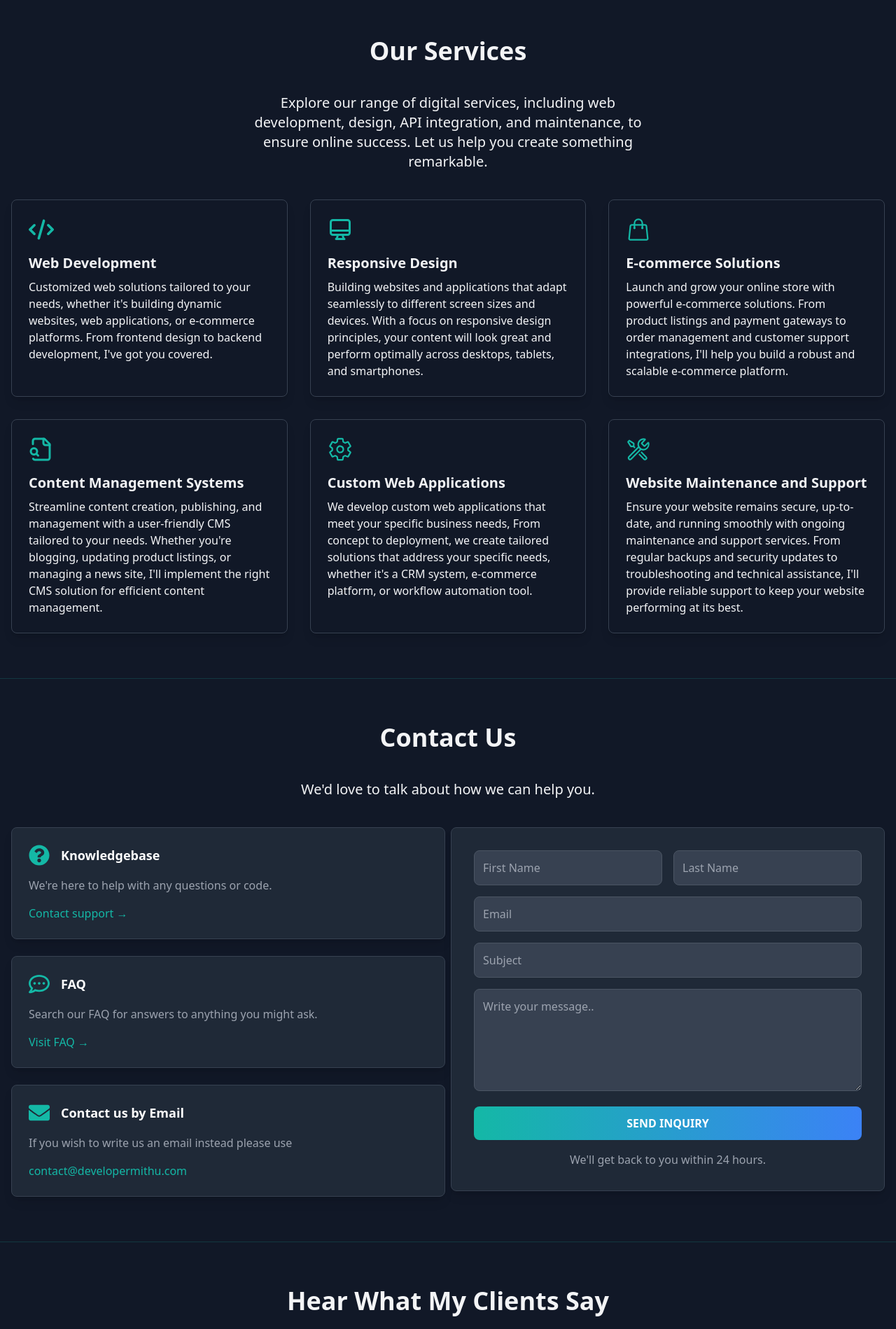
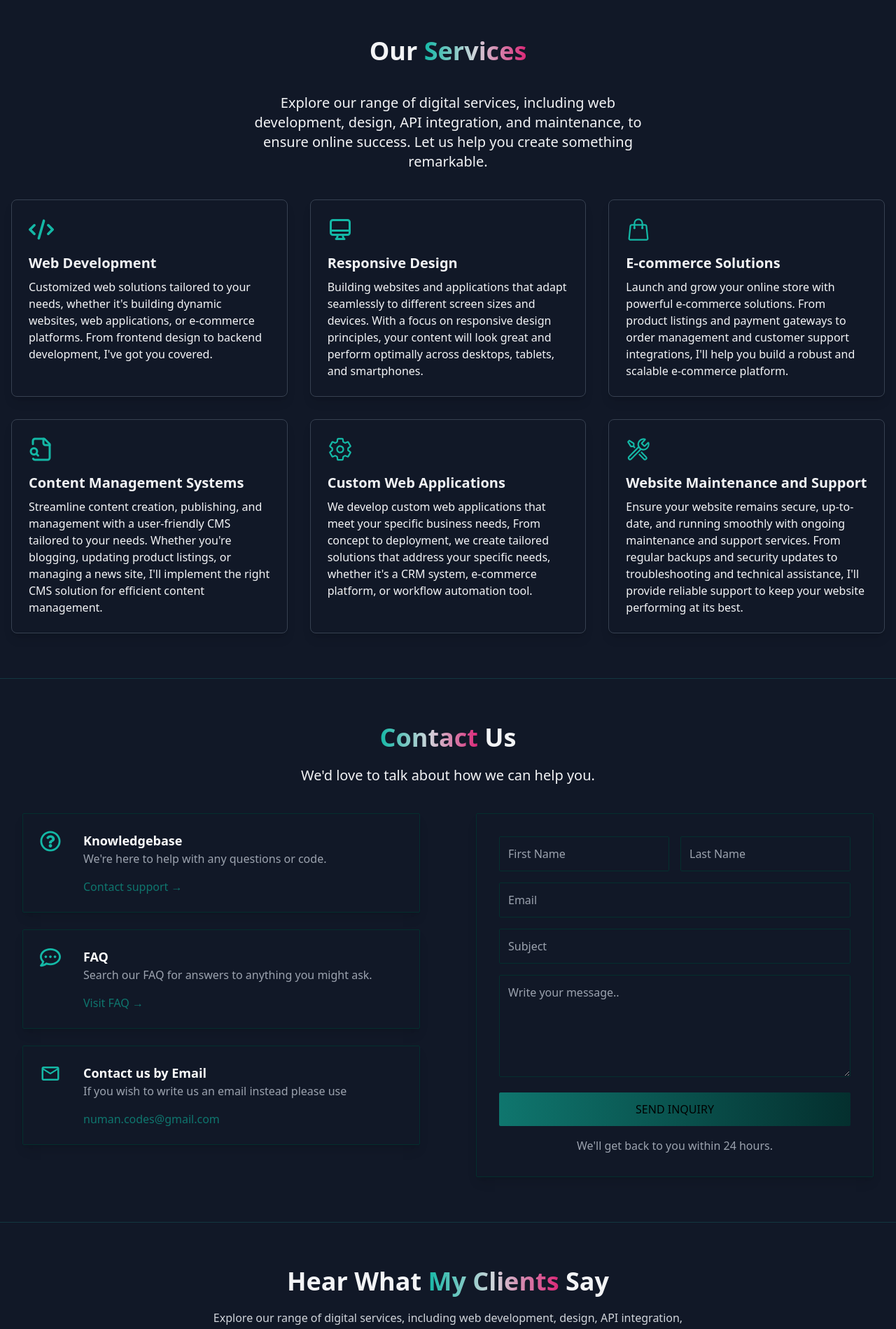
Before and after one commit to Numan-star/my-portfolio, a Next.js app: page / in a window 1280 px wide. Shown: the part 880-2779 px from the top of the page at 70% size. Built offline with nearby package versions, Linux system fonts and the light colour scheme.

Commit message:
add style

```diff
--- a/app/components/ContactForm.js
+++ b/app/components/ContactForm.js
@@ -1,20 +1,23 @@
+"use client";
+
+
 export default function ContactForm() {
   return (
-      <form className="bg-gray-800 p-8 rounded-lg shadow-lg border border-gray-700">
+    <form className="bg-gray-900 p-8 rounded-sm shadow-lg border border-teal-950">
       <div className="grid grid-cols-1 md:grid-cols-2 gap-4 mb-4">
-          <input type="text" placeholder="First Name" className="p-3 rounded-lg bg-gray-700 border border-gray-600 text-white" />
-          <input type="text" placeholder="Last Name" className="p-3 rounded-lg bg-gray-700 border border-gray-600 text-white" />
+        <input type="text" placeholder="First Name" id="first-name-input" className="p-3 rounded-sm bg-gray-900 border border-teal-950 text-gray focus:border-teal-700 focus:outline-none" />
+        <input type="text" placeholder="Last Name" className="p-3 rounded-sm bg-gray-900 border border-teal-950 text-gray focus:border-teal-700 focus:outline-none" />
       </div>
       <div className="mb-4">
-          <input type="email" placeholder="Email" className="w-full p-3 rounded-lg bg-gray-700 border border-gray-600 text-white" />
+        <input type="email" placeholder="Email" className="w-full p-3 rounded-sm bg-gray-900 border border-teal-950 text-gray focus:border-teal-700 focus:outline-none" />
       </div>
       <div className="mb-4">
-          <input type="text" placeholder="Subject" className="w-full p-3 rounded-lg bg-gray-700 border border-gray-600 text-white" />
+        <input type="text" placeholder="Subject" className="w-full p-3 rounded-sm bg-gray-900 border border-teal-950 text-gray focus:border-teal-700 focus:outline-none" />
       </div>
       <div className="mb-4">
-          <textarea rows="5" placeholder="Write your message.." className="w-full p-3 rounded-lg bg-gray-700 border border-gray-600 text-white"></textarea>
+        <textarea rows="5" placeholder="Write your message.." className="w-full p-3 rounded-sm bg-gray-900 border border-teal-950 text-gray focus:border-teal-700 focus:outline-none"></textarea>
       </div>
-        <button type="submit" className="w-full bg-gradient-to-r from-teal-500 to-blue-500 hover:from-teal-400 hover:to-blue-400 text-white font-bold py-3 rounded-lg transition-colors">
+      <button type="submit" className="w-full bg-gradient-to-r from-teal-700 to-teal-950 text-gray font-normal py-3 rounded-sm">
         SEND INQUIRY
       </button>
       <p className="text-gray-400 text-center mt-4">We'll get back to you within 24 hours.</p>
--- a/app/components/ContactSection.js
+++ b/app/components/ContactSection.js
@@ -1,45 +1,67 @@
+"use client";
+
 import ContactForm from './ContactForm';
-import { FaQuestionCircle, FaRegCommentDots, FaEnvelope } from 'react-icons/fa';
+import { FaRegQuestionCircle, FaRegCommentDots } from 'react-icons/fa';
+import { MdOutlineEmail } from "react-icons/md";
 
 export default function ContactSection() {
+
+    const scrollToFirstNameInput = () => {
+        const firstNameInput = document.getElementById('first-name-input');
+        if (firstNameInput) {
+        //   firstNameInput.scrollIntoView({ behavior: 'smooth' });
+          firstNameInput.focus();
+        }
+      };
+
     return (
         <section className="bg-gray-900 py-16 border-t border-t-teal-500/20">
             <div className="container mx-auto px-4 text-center">
-            <h2 className="text-4xl font-bold text-center mb-10 text-gray-100">Contact Us</h2>
-            <p className='text-gray-100 text-xl max-w-xl mx-auto mb-10'>We'd love to talk about how we can help you.</p>
+                <h2 className="text-4xl font-bold text-center mb-5 text-gray-100">
+                    <span className="bg-gradient-to-r from-teal-500 via-gray-300 to-pink-600 bg-clip-text text-transparent">Contact</span> Us
+                </h2>
+                <p className='text-gray-100 text-xl max-w-xl mx-auto mb-10'>We'd love to talk about how we can help you.</p>
             </div>
 
-            <div className="container mx-auto px-4 flex flex-col lg:flex-row justify-between gap-2 py-0">
+            <div className="container mx-auto px-8 flex flex-col lg:flex-row justify-between gap-20 py-0">
                 {/* Left Side: Info Cards */}
                 <div className="w-full lg:w-1/2 flex flex-col space-y-6 mb-8 lg:mb-0">
                     {/* Info Card 1 */}
-                    <div className="bg-gray-800 p-6 rounded-lg shadow-lg border border-gray-700">
-                        <div className="flex items-center mb-4">
-                            <FaQuestionCircle className="text-teal-500 text-3xl mr-4" />
+                    <div className="bg-gray-900 p-6 rounded-sm shadow-lg border border-teal-950 hover:border-teal-700 flex gap-4">
+                        <div>
+                            <FaRegQuestionCircle className="text-teal-500 text-3xl mr-4" />
+                        </div>
+                        <div>
                             <h3 className="text-white font-bold text-lg">Knowledgebase</h3>
+                            <p className="text-gray-400">We're here to help with any questions or code.</p>
+                            <a  onClick={scrollToFirstNameInput} className="text-teal-700 mt-4 inline-block hover:text-teal-500 cursor-pointer">Contact support →</a>
                         </div>
-                        <p className="text-gray-400">We're here to help with any questions or code.</p>
-                        <a href="#" className="text-teal-500 mt-4 inline-block">Contact support →</a>
+
                     </div>
 
                     {/* Info Card 2 */}
-                    <div className="bg-gray-800 p-6 rounded-lg shadow-lg border border-gray-700">
-                        <div className="flex items-center mb-4">
+                    <div className="bg-gray-900 p-6 rounded-sm shadow-lg border border-teal-950 hover:border-teal-700 flex gap-4">
+                        <div>
                             <FaRegCommentDots className="text-teal-500 text-3xl mr-4" />
+                        </div>
+                        <div>
                             <h3 className="text-white font-bold text-lg">FAQ</h3>
+                            <p className="text-gray-400">Search our FAQ for answers to anything you might ask.</p>
+                            <a className="text-teal-700 mt-4 inline-block hover:text-teal-500 cursor-pointer">Visit FAQ →</a>
                         </div>
-                        <p className="text-gray-400">Search our FAQ for answers to anything you might ask.</p>
-                        <a href="#" className="text-teal-500 mt-4 inline-block">Visit FAQ →</a>
                     </div>
 
                     {/* Info Card 3 */}
-                    <div className="bg-gray-800 p-6 rounded-lg shadow-lg border border-gray-700">
-                        <div className="flex items-center mb-4">
-                            <FaEnvelope className="text-teal-500 text-3xl mr-4" />
+                    <div className="bg-gray-900 p-6 rounded-sm shadow-lg border border-teal-950 hover:border-teal-700 flex gap-4">
+                        <div>
+                            <MdOutlineEmail className="text-teal-500 text-3xl mr-4" />
+                        </div>
+                        <div>
                             <h3 className="text-white font-bold text-lg">Contact us by Email</h3>
+                            <p className="text-gray-400">If you wish to write us an email instead please use</p>
+                            <a href="mailto:numan.codes@gmail.com" className="text-teal-700 mt-4 inline-block hover:text-teal-500">numan.codes@gmail.com</a>
                         </div>
-                        <p className="text-gray-400">If you wish to write us an email instead please use</p>
-                        <a href="mailto:contact@developermithu.com" className="text-teal-500 mt-4 inline-block">contact@developermithu.com</a>
+
                     </div>
                 </div>
 
@@ -48,6 +70,6 @@ export default function ContactSection() {
                     <ContactForm />
                 </div>
             </div>
-        </section>
+        </section >
     );
 }
--- a/app/components/Header.js
+++ b/app/components/Header.js
@@ -20,7 +20,7 @@ export default function Header() {
           <span className="text-teal-500 text-4xl">
             <IconComponent />
           </span>
-          <span>Developer Numan</span>
+          <span className='text-2xl bg-gradient-to-r from-teal-500 via-gray-300 to-pink-600 bg-clip-text text-transparent'>Developer Numan</span>
         </div>
         {/* <button
           className="md:hidden flex items-center z-50"
--- a/app/components/ProfileCard.js
+++ b/app/components/ProfileCard.js
@@ -33,16 +33,17 @@ export default function ProfileCard() {
                     alt="Profile"
                     width={200} // Width of the image
                     height={200} // Height of the image
-                    className="rounded-full mb-4 mx-auto"
+                    className="rounded-full mb-7 mx-auto border-2 border-teal-800 shadow-2xl shadow-teal-700"
                 />
-                <h1 className="text-3xl md:text-4xl lg:text-5xl font-semibold mb-6 text-gray-100">
+                <h1 className="text-4xl md:text-5xl lg:text-6xl font-bold mb-6 bg-gradient-to-r from-teal-500 via-gray-300 to-pink-600 bg-clip-text text-transparent">
                     Muhammad Numan
                 </h1>
-                <h1 className="text-4xl md:text-5xl lg:text-6xl font-bold mb-2 text-gray-100 mb-8 animate-slideIn">
+
+                <h1 className="text-4xl md:text-5xl lg:text-6xl font-bold text-gray-100 mb-8 animate-slideIn">
                     {texts[currentTextIndex]}
                 </h1>
                 <p className="text-gray-100 text-base md:text-lg lg:text-xl max-w-xl mx-auto">
-                    I turn ideas into web reality. Experienced in both front-end and back-end development, I craft elegant user interfaces and scalable server-side solutions.
+                    I turn ideas into web reality. Experienced in both <span className='text-teal-500'>front-end</span> and <span className='text-teal-500'>back-end</span> development, I craft elegant user interfaces and scalable server-side solutions.
                 </p>
             </div>
         </div>
--- a/app/components/Services.js
+++ b/app/components/Services.js
@@ -51,7 +51,9 @@ export default function Services() {
         <section className="bg-gray-900 py-16 border-t border-t-teal-500/20">
             {/* py-10 text-white bg-gray-900 border-t sm:py-14 lg:py-20 border-t-teal-500/20 */}
             <div className="container mx-auto px-4 text-center">
-                <h2 className="text-4xl font-bold text-center mb-10 text-gray-100">Our Services</h2>
+                <h2 className="text-4xl font-bold text-center mb-10 text-gray-100">
+                    Our <span className="bg-gradient-to-r from-teal-500 via-gray-300 to-pink-600 bg-clip-text text-transparent">Services</span>
+                </h2>
                 <p className='text-gray-100 text-xl max-w-xl mx-auto mb-10'>Explore our range of digital services, including web development, design, API integration, and maintenance, to ensure online success. Let us help you create something remarkable.
                 </p>
                 <div className="grid grid-cols-1 md:grid-cols-2 lg:grid-cols-3 gap-8">
--- a/app/components/Testimonials.js
+++ b/app/components/Testimonials.js
@@ -36,7 +36,9 @@ export default function Testimonials() {
     <section className="bg-gray-900 py-16 border-t border-t-teal-500/20">
       <div className="container mx-auto px-4">
         <div className="max-w-2xl mx-auto text-center mb-12">
-          <h2 className="text-4xl font-bold text-gray-100 mb-5">Hear What My Clients Say</h2>
+          <h2 className="text-4xl font-bold text-center mb-5 text-gray-100">
+            Hear What <span className="bg-gradient-to-r from-teal-500 via-gray-300 to-pink-600 bg-clip-text text-transparent">My Clients</span> Say
+          </h2>
           <p className="text-base text-gray-300">
             Explore our range of digital services, including web development, design, API integration, and maintenance, to ensure online success. Let us help you create something remarkable.
           </p>
```
Lines whose indentation alone changed are shown as unchanged.
